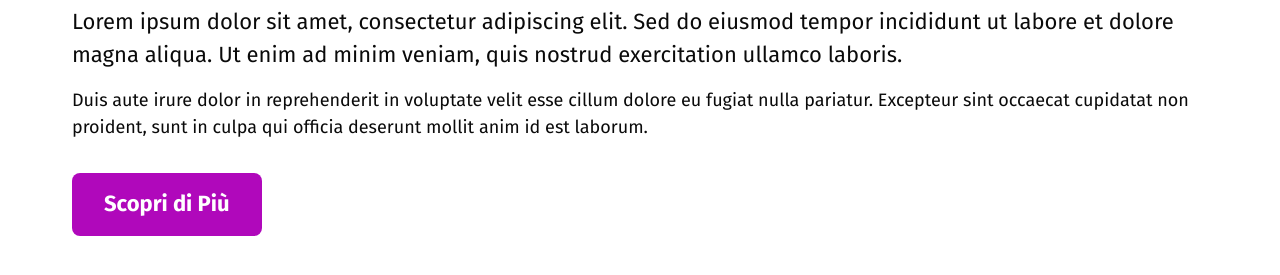
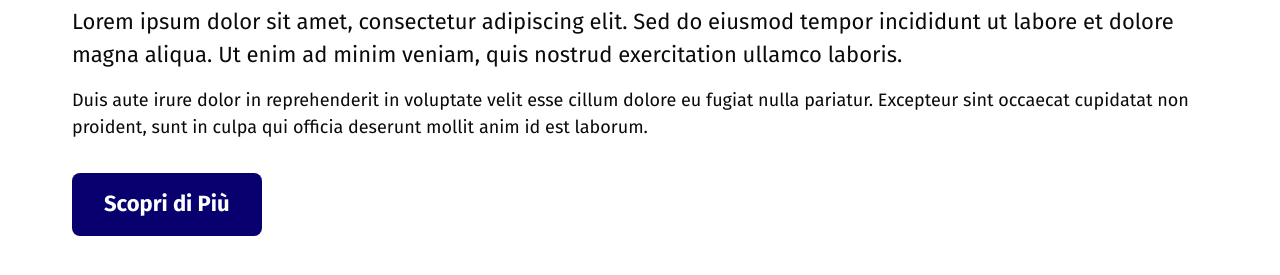
Before and after one commit to federica-uiux/figmatokens, a website: page index-page.html in a window 1280 px wide. Shown: the part 353-628 px from the top of the page. Drawn offline with nearby package versions, Linux system fonts and the light colour scheme.

Commit message:
Update styles.css

```diff
--- a/styles.css
+++ b/styles.css
@@ -2,7 +2,7 @@
 :root {
     /* Colors */
     --color-accent: var(--global-Accent, #7222da);
-    --color-primary: var(--global-Primary, #b008bb);
+    --color-primary: var(--global-Primary, #08006f);
     --color-white: var(--global-White, #ffffff);
     --color-grey-10: var(--global-Grey10, #f5f5f5);
     --color-grey-20: var(--global-Grey20, #e0e0e0);
```
